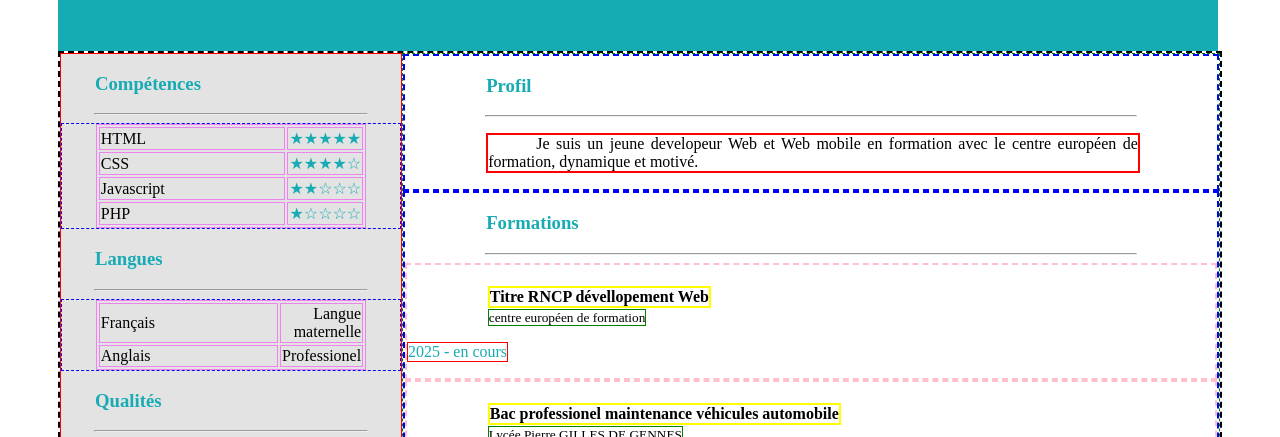
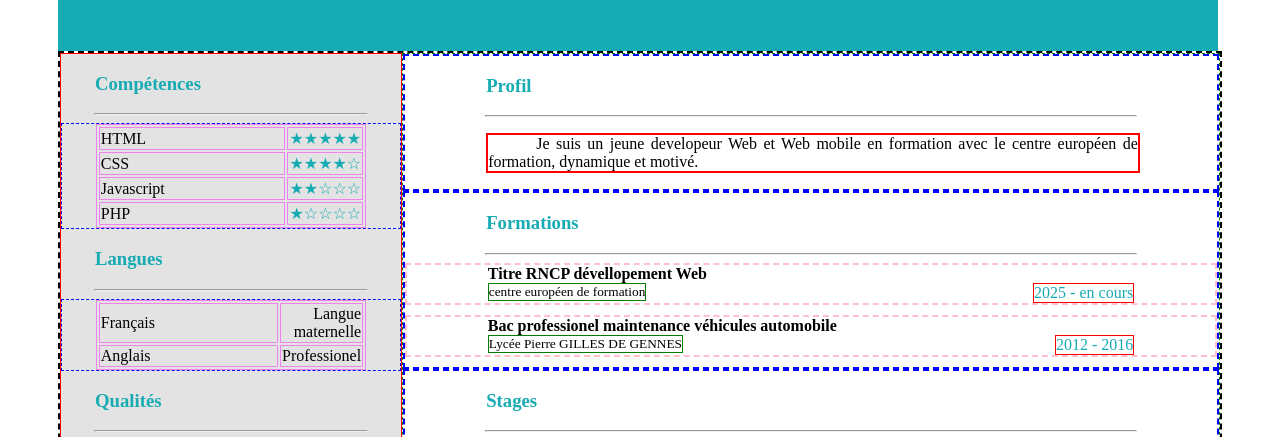
Before and after one commit to Charpyspm/Charpentier_Maxence_Devoir_3_CV_HTML_CSS, a plain HTML site: page index.html in a window 1280 px wide. Shown: the part 307-744 px from the top of the page. Drawn offline with Linux system fonts and the light colour scheme.

Commit message:
positionnement des differentes div

```diff
--- a/assets/css/style.css
+++ b/assets/css/style.css
@@ -147,17 +147,19 @@ article {
     text-indent: 3em;
 }
 
-h4 {
+/*h4 {
     border: 2px solid yellow;
     width: fit-content;
     margin-left: 10%;
     margin-bottom: 0;
-}
+    align-self: center;
+}*/
 
 article small {
     border: 1px solid green;
     margin-left: 10%;
     margin-top: 0;
+    align-self: flex-start;
 }
 
 .date {
@@ -166,8 +168,30 @@ article small {
     color: #17abb3;
 }
 
-.cef, .bac, .first-exp, .second-exp {
+.div-container {
     border: 2px dashed pink;
-
+    display: flex;
+    justify-content: space-between;
+    align-items: flex-start;
+    flex-wrap: wrap;
+    margin-bottom: 10px;
 
 }
+
+.div-container h4 {
+    margin: 0;
+    width: 100%;
+    margin-left: 10%;
+}
+
+.div-container small {
+    margin: 0;
+    margin-left: 10%;
+}
+
+.div-container .date {
+    margin: 0;
+    margin-right: 10%;
+    color: #17abb3;
+    align-self: center;
+}
--- a/index.html
+++ b/index.html
@@ -102,12 +102,12 @@
             <article class="formation">
                 <h3>Formations</h3>
                 <hr>
-                <div class="cef">
+                <div class="div-container">
                     <h4>Titre RNCP dévellopement Web</h4>
                     <small>centre européen de formation</small>
                     <p class="date">2025 - en cours</p>
                 </div>
-                <div class="bac">
+                <div class="div-container">
                     <h4>Bac professionel maintenance véhicules automobile</h4>
                     <small>Lycée Pierre GILLES DE GENNES</small>
                     <p class="date">2012 - 2016</p>
@@ -116,19 +116,19 @@
             <article>
                 <h3>Stages</h3>
                 <hr>
-                <div class="stages">
+                <div class="div-container">
                     <h4>Aucun stage de réalisé</h4>
                 </div>
             </article>
             <article>
                 <h3>Expériences Proféssionel</h3>
                 <hr>
-                <div class="first-exp">
+                <div class="div-container">
                     <h4>Mécanicien poid lourd</h4>
                     <small>Armée de terre</small>
                     <p class="date">2016 - 2019</p>
                 </div>
-                <div class="second-exp">
+                <div class="div-container">
                     <h4>Opérateur atelier</h4>
                     <small>Menuiserie Couval</small>
                     <p class="date">2019 - en cours</p>
```
